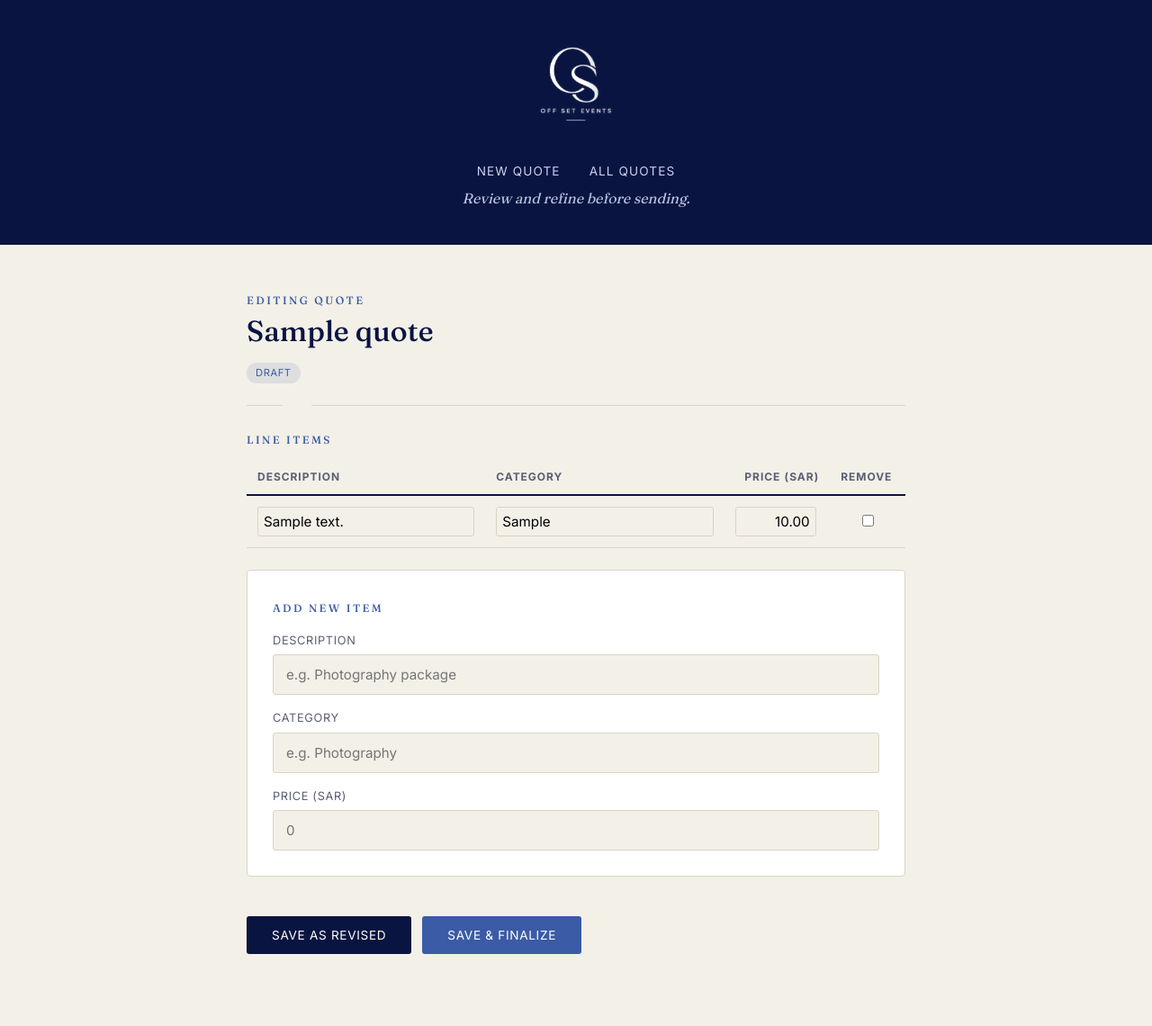
After one commit to janaalturkii/offset-quotes, a Django app: page /quote/1/edit/ in a window 1280 px wide. The commit adds this page. Shown: the whole page at 90% size. Run offline with Django 5.2, Linux system fonts and the light colour scheme; tables that the repository leaves empty hold one stand-in row (values such as "Sample post").

Commit message:
Add quote editing and finalization workflow

```diff
--- a/quotes/models.py
+++ b/quotes/models.py
@@ -3,10 +3,12 @@ from django.db import models
 
 class Quote(models.Model):
     STATUS_CHOICES = [
-        ('draft', 'Draft'),
-        ('sent', 'Sent'),
-        ('accepted', 'Accepted'),
-    ]
+    ('draft', 'Draft'),
+    ('revised', 'Revised'),
+    ('finalized', 'Finalized'),
+    ('sent', 'Sent'),
+    ('accepted', 'Accepted'),
+]
 
     client_name = models.CharField(max_length=200, blank=True)
     client_brief = models.TextField(help_text="The raw client message describing what they need")
--- a/quotes/templates/quotes/quote_detail.html
+++ b/quotes/templates/quotes/quote_detail.html
@@ -8,6 +8,7 @@
 <span class="status-tag">{{ quote.status }}</span>
 
 <a href="{% url 'quote_pdf' quote.id %}" class="btn" style="display: block; width: fit-content;">Download PDF</a>
+<a href="{% url 'quote_edit' quote.id %}" class="btn" style="display: block; width: fit-content; background: var(--blue-500); margin-top: 8px;">Edit / Revise Quote</a>
 
 <div class="divider left"></div>
 
--- /dev/null
+++ b/quotes/templates/quotes/quote_edit.html
@@ -0,0 +1,45 @@
+{% extends "quotes/base.html" %}
+{% block title %}Edit Quote — Offset Events{% endblock %}
+{% block tagline %}Review and refine before sending.{% endblock %}
+
+{% block content %}
+<span class="eyebrow">Editing Quote</span>
+<h1 style="margin-bottom: 8px;">{{ quote.client_name|default:"Unnamed Client" }}</h1>
+<span class="status-tag">{{ quote.status }}</span>
+
+<div class="divider left"></div>
+
+<form method="post">
+    {% csrf_token %}
+
+    <span class="eyebrow">Line Items</span>
+    <table style="margin-bottom: 24px;">
+        <tr><th>Description</th><th>Category</th><th class="price">Price (SAR)</th><th>Remove</th></tr>
+        {% for item in line_items %}
+        <tr>
+            <td><input type="text" name="description_{{ item.id }}" value="{{ item.description }}" style="width: 100%; padding: 6px;"></td>
+            <td><input type="text" name="category_{{ item.id }}" value="{{ item.category }}" style="width: 100%; padding: 6px;"></td>
+            <td><input type="text" name="price_{{ item.id }}" value="{{ item.estimated_price }}" style="width: 90px; padding: 6px; text-align: right;"></td>
+            <td style="text-align: center;"><input type="checkbox" name="delete_{{ item.id }}"></td>
+        </tr>
+        {% empty %}
+        <tr><td colspan="4">No line items yet.</td></tr>
+        {% endfor %}
+    </table>
+
+    <div class="card">
+        <span class="eyebrow">Add New Item</span>
+        <label>Description</label>
+        <input type="text" name="new_description" placeholder="e.g. Photography package">
+        <label>Category</label>
+        <input type="text" name="new_category" placeholder="e.g. Photography">
+        <label>Price (SAR)</label>
+        <input type="text" name="new_price" placeholder="0">
+    </div>
+
+    <div style="margin-top: 24px; display: flex; gap: 12px;">
+        <button type="submit" name="save_revision">Save as Revised</button>
+        <button type="submit" name="finalize" value="1" style="background: var(--blue-500);">Save &amp; Finalize</button>
+    </div>
+</form>
+{% endblock %}
--- a/quotes/urls.py
+++ b/quotes/urls.py
@@ -16,6 +16,7 @@ urlpatterns = [
     path('quote/<int:quote_id>/', views.quote_detail, name='quote_detail'),
     path('quote/<int:quote_id>/pdf/', views.quote_pdf, name='quote_pdf'),
     path('api/quotes/<int:pk>/status/', api_views.update_quote_status_api, name='api_update_status'),
+    path('quote/<int:quote_id>/edit/', views.quote_edit, name='quote_edit'),
 
     # API endpoints
     path('api/quotes/', api_views.QuoteListAPIView.as_view(), name='api_quote_list'),
--- a/quotes/views.py
+++ b/quotes/views.py
@@ -66,3 +66,44 @@ def quote_pdf(request, quote_id):
     response = HttpResponse(pdf_buffer, content_type='application/pdf')
     response['Content-Disposition'] = f'attachment; filename="offset-events-quote-{quote.id}.pdf"'
     return response
+
+def quote_edit(request, quote_id):
+    quote = get_object_or_404(Quote, id=quote_id)
+
+    if request.method == "POST":
+        # Update existing line items
+        for item in quote.line_items.all():
+            desc_key = f"description_{item.id}"
+            cat_key = f"category_{item.id}"
+            price_key = f"price_{item.id}"
+            delete_key = f"delete_{item.id}"
+
+            if delete_key in request.POST:
+                item.delete()
+                continue
+
+            item.description = request.POST.get(desc_key, item.description)
+            item.category = request.POST.get(cat_key, item.category)
+            item.estimated_price = request.POST.get(price_key, item.estimated_price)
+            item.save()
+
+        # Add a new line item, if the "add new" fields were filled in
+        new_desc = request.POST.get("new_description", "").strip()
+        if new_desc:
+            QuoteLineItem.objects.create(
+                quote=quote,
+                description=new_desc,
+                category=request.POST.get("new_category", "").strip(),
+                estimated_price=request.POST.get("new_price", 0) or 0,
+            )
+
+        if "finalize" in request.POST:
+            quote.status = "finalized"
+        else:
+            quote.status = "revised"
+
+        quote.save()
+        return redirect("quote_detail", quote_id=quote.id)
+
+    line_items = quote.line_items.all()
+    return render(request, "quotes/quote_edit.html", {"quote": quote, "line_items": line_items})
```
Also changed, not shown: quotes/migrations/0002_alter_quote_status.py (added), static/images/logo.jpeg (added).
